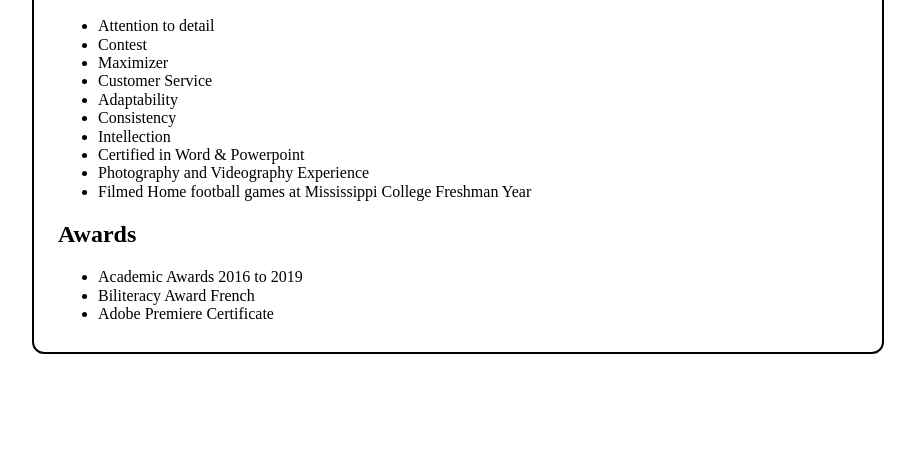
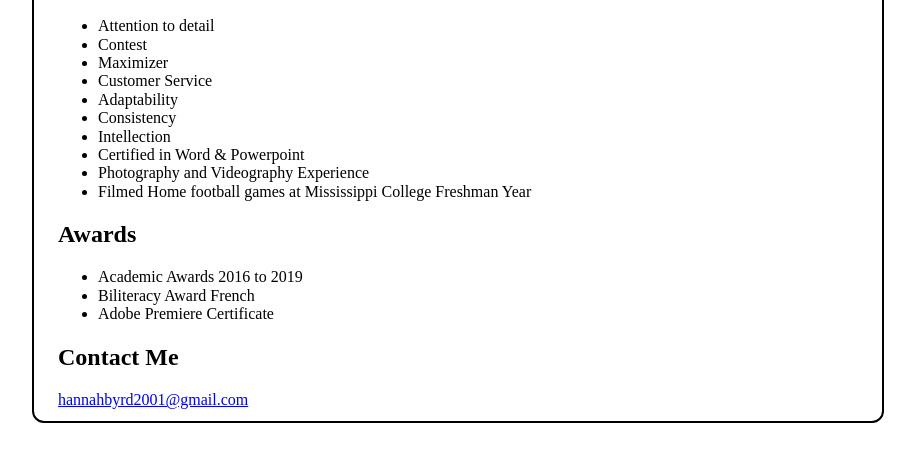
Before and after one commit to Hbyrd4/Resume, a plain HTML site: page index.html in a window 1280 px wide. Shown: the part 124-586 px from the top of the page, without its empty margins (182-1097 px from the left). Drawn offline with Linux system fonts and the light colour scheme.

Commit message:
Update index.html
description changed

```diff
--- a/index.html
+++ b/index.html
@@ -4,7 +4,7 @@
 <head>
   <meta charset="utf-8">
   <title>Resume</title>
-  <meta name="description" content="This site will serve as the hub for many sub responsive layouts">
+  <meta name="description" content="This site will serve as the hub for my resume">
   <meta name="viewport" content="width=device-width, initial-scale=1">
 
   <meta property="og:title" content="">
@@ -45,6 +45,8 @@
       <li> Biliteracy Award French</li>
       <li> Adobe Premiere Certificate</li>
     </ul>
+    <h2>Contact Me</h2>
+    <a href="mailto:hannahbyrd2001@gmail.com">hannahbyrd2001@gmail.com</a>
   </div>
 
   <script src="js/main.js"></script>
```
